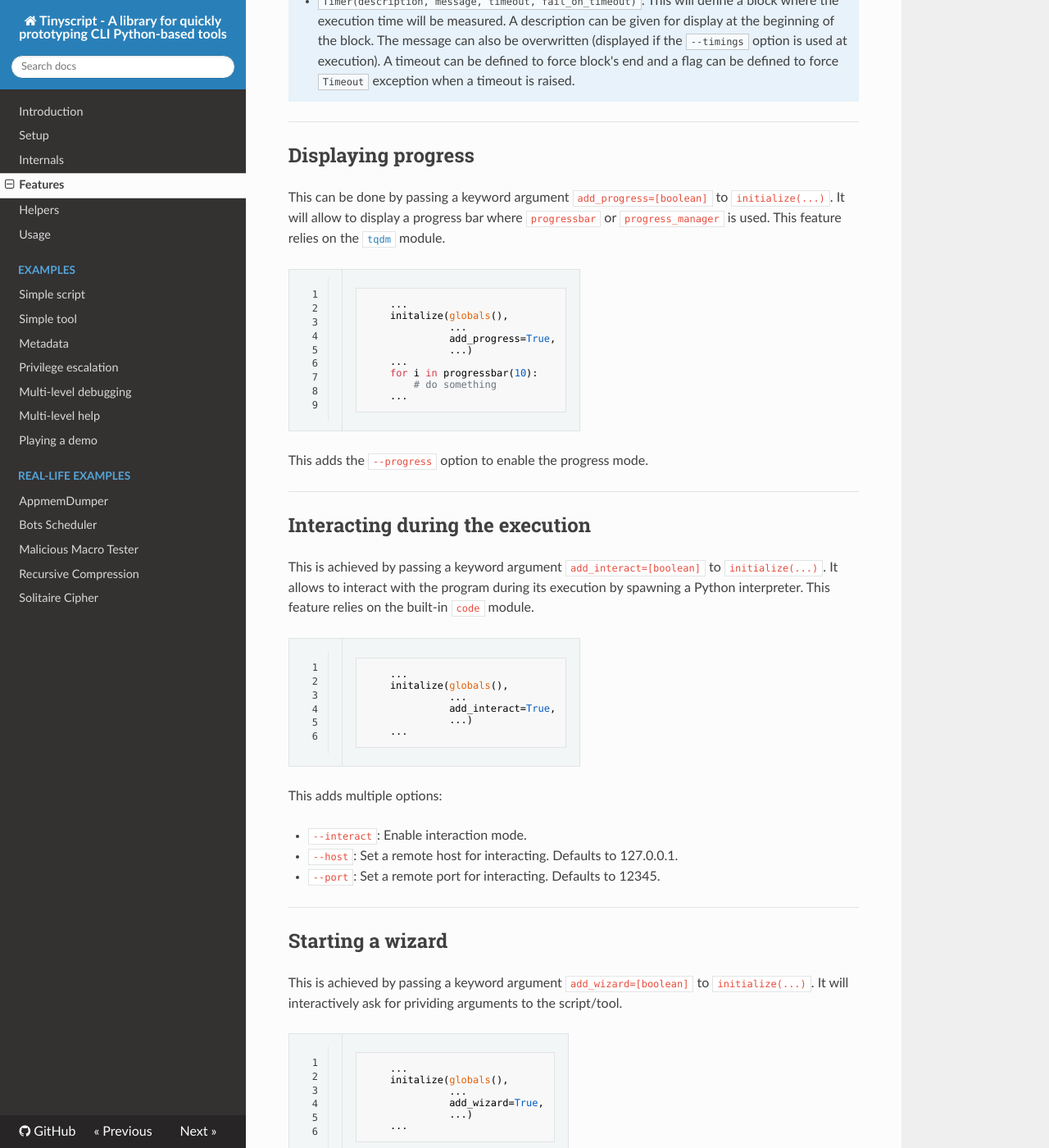
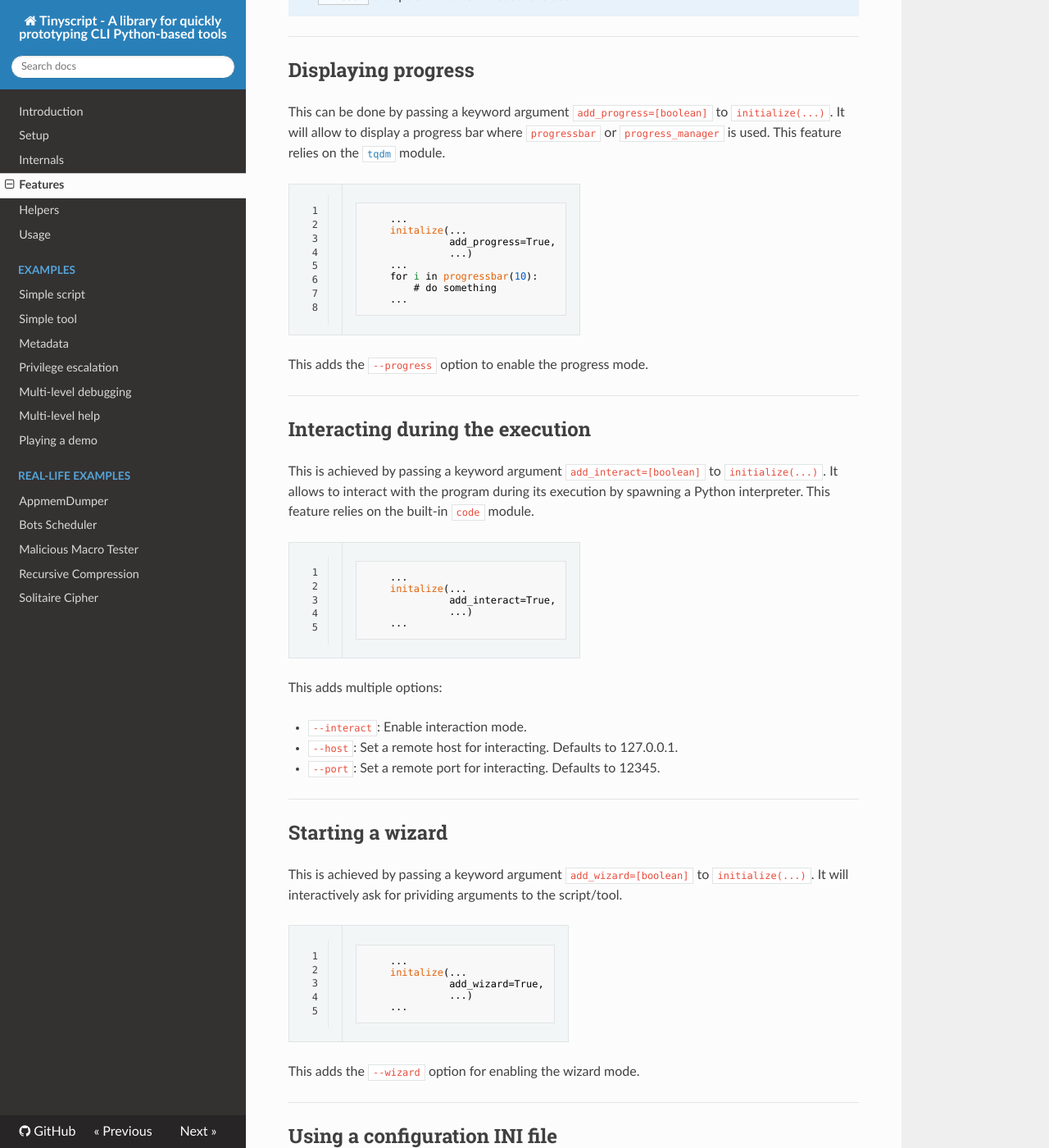
Before and after one commit to dhondta/python-tinyscript, an MkDocs documentation site: the page built from docs/features.md, in a window 1280 px wide and 1400 px high, scrolled down 6086 px. Shown: the whole window at 82% size. Built offline with MkDocs 1.6.1, drawn with Linux system fonts in a browser that asks for light colours; nearby versions of some CDN libraries; old or Windows-style settings are respelled for this version of MkDocs; some of the changed text lies outside the part shown.

Commit message:
remove mandatory `globals()` argument
Passing globals() can be avoided using the `inspect` modules.

Retrieving the global name-space of the calling module can be achieved with:
`inspect.currentframe().f_back.f_globals`.

This removes a minor inconvenience for the end user.

````diff
--- a/docs/features.md
+++ b/docs/features.md
@@ -64,8 +64,7 @@ Displaying a banner can be achieved in two ways:
 
 ```python hl_lines="4"
     ...
-    initialize(globals(),
-               ...
+    initialize(...
                add_banner=True,
                ...)
     ...
@@ -94,8 +93,7 @@ This is achieved by passing a keyword argument `sudo=[boolean]` to `initialize(.
 
 ```python hl_lines="4"
     ...
-    initalize(globals(),
-              ...
+    initalize(...
               sudo=True,
               ...)
     ...
@@ -113,8 +111,7 @@ This is achieved by passing a keyword argument `multi_level_debug=[boolean]` to
 
 ```python hl_lines="4"
     ...
-    initalize(globals(),
-              ...
+    initalize(...
               multi_level_debug=True,
               ...)
     ...
@@ -139,8 +136,7 @@ This is achieved by passing a keyword argument `ext_logging=[boolean]` to `initi
 
 ```python hl_lines="4"
     ...
-    initalize(globals(),
-              ...
+    initalize(...
               ext_logging=True,
               ...)
     ...
@@ -165,7 +161,7 @@ This is achieved by setting the `__details__` metadata at the beginning of the s
     """Other extra documentation, displayed when using -hhh. """
     ]
     ...
-    initalize(globals(), ...)
+    initalize(...)
     ...
 ```
 
@@ -192,8 +188,7 @@ This is achieved by passing a keyword argument `add_demo=[boolean]` to `initiali
 __examples__ = ["test", "-sv", "-d --test"]
 ...
     ...
-    initalize(globals(),
-              ...
+    initalize(...
               add_demo=True,
               ...)
     ...
@@ -218,8 +213,7 @@ def my_function(...):
         # this will stop after the execution of the block
 ...
     ...
-    initalize(globals(),
-              ...
+    initalize(...
               add_step=True,
               ...)
     ...
@@ -249,8 +243,7 @@ def my_function(...):
         # it will also stop block's execution after 10 seconds
 ...
     ...
-    initalize(globals(),
-              ...
+    initalize(...
               add_time=True,
               ...)
     ...
@@ -280,8 +273,7 @@ This can be done by passing a keyword argument `add_progress=[boolean]` to `init
 
 ```python hl_lines="4 7"
     ...
-    initalize(globals(),
-              ...
+    initalize(...
               add_progress=True,
               ...)
     ...
@@ -300,8 +292,7 @@ This is achieved by passing a keyword argument `add_interact=[boolean]` to `init
 
 ```python hl_lines="4"
     ...
-    initalize(globals(),
-              ...
+    initalize(...
               add_interact=True,
               ...)
     ...
@@ -321,8 +312,7 @@ This is achieved by passing a keyword argument `add_wizard=[boolean]` to `initia
 
 ```python hl_lines="4"
     ...
-    initalize(globals(),
-              ...
+    initalize(...
               add_wizard=True,
               ...)
     ...
@@ -338,8 +328,7 @@ This is achieved by passing a keyword argument `add_config=[boolean]` to `initia
 
 ```python hl_lines="4"
     ...
-    initalize(globals(),
-              ...
+    initalize(...
               add_config=True,
               ...)
     ...
@@ -362,8 +351,7 @@ This is achieved by passing a keyword argument `add_version=[boolean]` to `initi
 
 ```python hl_lines="4"
     ...
-    initalize(globals(),
-              ...
+    initalize(...
               add_version=True,
               ...)
     ...
@@ -379,8 +367,7 @@ This is achieved by passing a keyword argument `noargs_action="[action]"` to `in
 
 ```python hl_lines="4"
     ...
-    initalize(globals(),
-              ...
+    initalize(...
               noargs_action="...",
               ...)
     ...
@@ -418,8 +405,7 @@ def make_report():
     )
 ...
     ...
-    initalize(globals(),
-              ...
+    initalize(...
               report_func=make_report,
               ...)
     ...
````
Also changed, not shown: docs/index.md (+1 -1 lines), docs/internals.md (+3 -3 lines), docs/usage.md (+4 -5 lines), 4 other files.
